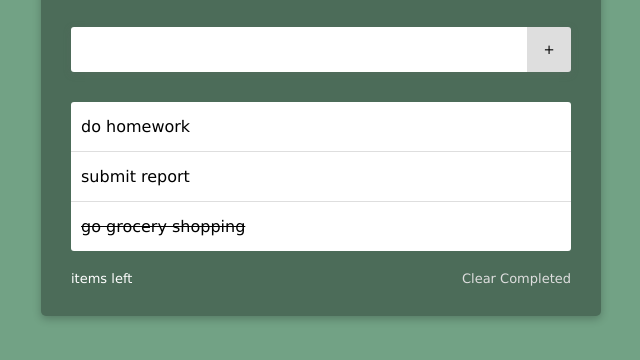
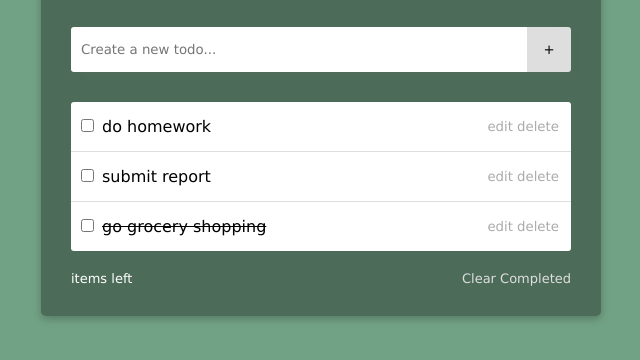
Before and after one commit to jldavis23/dgm3760-todo, a plain HTML site: page index.html in a window 1280 px wide. Shown: the part 94-454 px from the top of the page, without its empty margins (319-959 px from the left). Drawn offline with Linux system fonts and the light colour scheme.

Commit message:
user can edit todos

```diff
--- a/index.html
+++ b/index.html
@@ -12,7 +12,7 @@
             <h1>TODO</h1>
 
             <form class="todo-form">
-                <input type="text" class="todo-input">
+                <input type="text" class="todo-input" placeholder="Create a new todo...">
                 <button type="submit">+</button>
             </form>
 
--- a/main.js
+++ b/main.js
@@ -4,21 +4,24 @@ let todos = [
         name: "do homework",
         isComplete: false,
         category: "school",
-        dueDate: "2023-09-23"
+        dueDate: "2023-09-23",
+        editMode: false
     },
     {
         id: 2,
         name: "submit report",
         isComplete: false,
         category: "work",
-        dueDate: "2023-09-04"
+        dueDate: "2023-09-04",
+        editMode: false
     },
     {
         id: 3,
         name: "go grocery shopping",
         isComplete: true,
         category: "home",
-        dueDate: "none"
+        dueDate: "none",
+        editMode: false
     }
 ]
 let id = todos.length + 1
@@ -34,12 +37,61 @@ const populateList = () => {
     todos.forEach(todo => {
         let todoElement = document.createElement('li')
         todoElement.classList.add('todo')
-        todoElement.textContent = todo.name
+        // todoElement.textContent = todo.name
 
-        if (todo.isComplete) {
-            todoElement.classList.add("completed")
+        let todoLabel = document.createElement('div')
+        todoLabel.className = 'todo-label'
+
+        let checkbox = document.createElement('input')
+        checkbox.type = 'checkbox'
+        checkbox.addEventListener('click', () => completeTodo(todo))
+
+        todoLabel.appendChild(checkbox)
+        todoElement.appendChild(todoLabel)
+
+        let todoButtons = document.createElement('div')
+        todoButtons.className = 'todo-buttons'
+
+        let editBtn = document.createElement('button')
+
+        let deleteBtn = document.createElement('button')
+        deleteBtn.textContent = 'delete'
+
+        if (todo.editMode) {
+            let form = document.createElement('form')
+
+            let input = document.createElement('input')
+            input.type = 'text'
+            input.value = todo.name
+
+            form.addEventListener('submit', () => saveTodo(event, todo, input))
+
+            form.appendChild(input)
+            todoLabel.appendChild(form)
+
+            editBtn.textContent = 'save'
+            editBtn.addEventListener('click', () => saveTodo(event, todo, input))
+        } else {
+            let span = document.createElement('span')
+            span.textContent = todo.name
+
+            if (todo.isComplete) {
+                span.className = 'completed'
+            }
+            todoLabel.appendChild(span)
+
+            editBtn.textContent = 'edit'
+            editBtn.addEventListener('click', () => {
+                todo.editMode = true
+                populateList()
+            })
         }
-        todoElement.addEventListener('click', () => completeTodo(todo))
+
+
+        todoButtons.appendChild(editBtn)
+        todoButtons.appendChild(deleteBtn)
+        todoElement.appendChild(todoButtons)
+
 
         todoList.appendChild(todoElement)
     })
@@ -75,3 +127,13 @@ const completeTodo = (todo) => {
     todo.isComplete = !todo.isComplete
     populateList()
 }
+
+// EDIT OR SAVE ------------------------------
+const saveTodo = (event, todo, input) => {
+    event.preventDefault()
+
+    todo.editMode = !todo.editMode
+    todo.name = input.value
+
+    populateList()
+}
```
